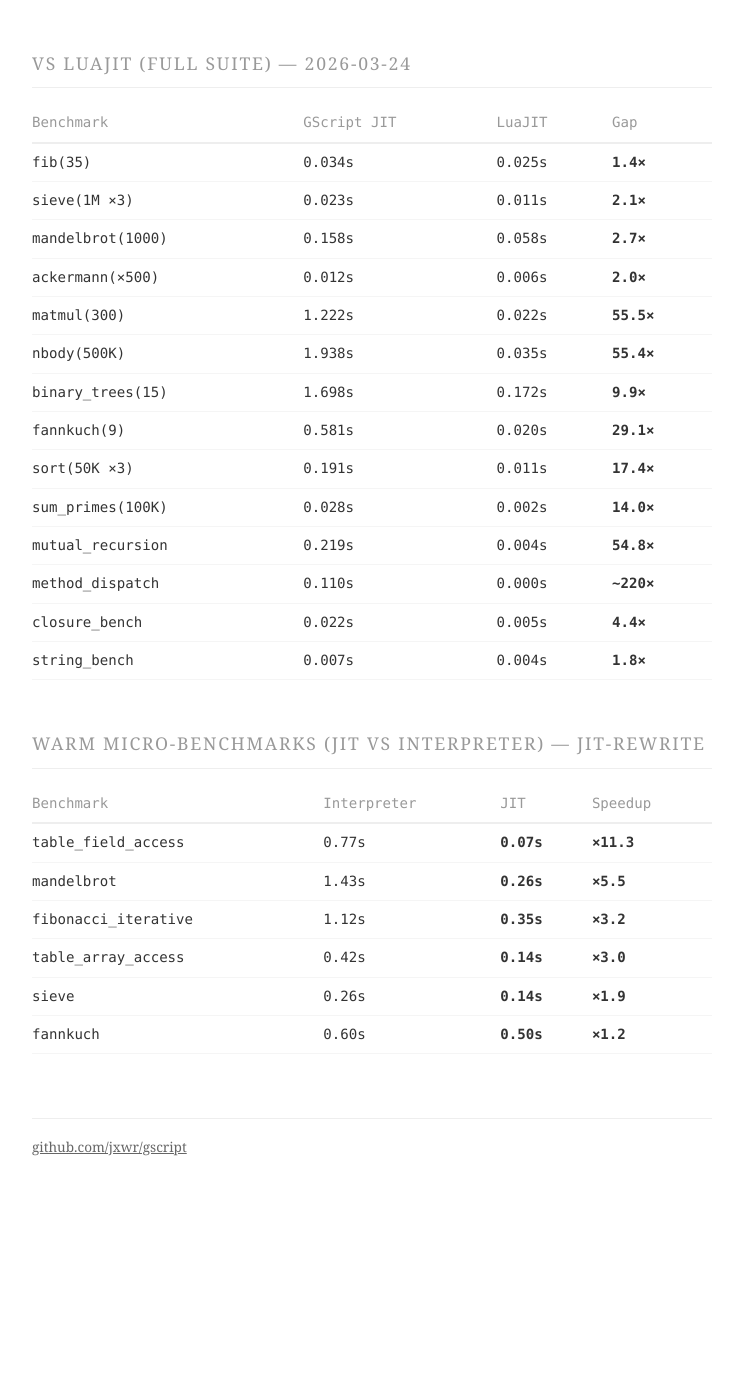
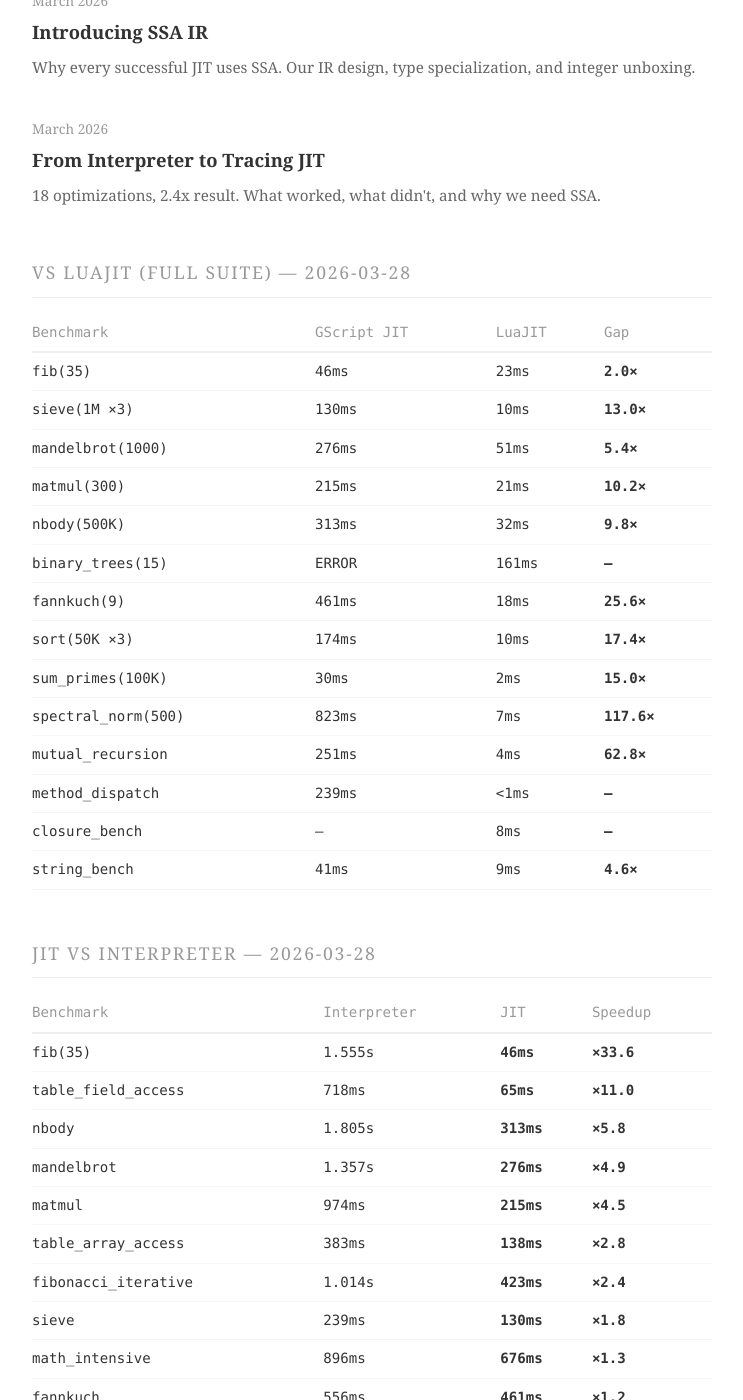
Before and after one commit to jxwr/gscript, a Jekyll site: the page docs/index.html, which Jekyll copies as it is, in a window 1280 px wide and 1400 px high, scrolled down 3260 px. Shown: the whole window, without its empty margins (268-1011 px from the left). Built offline with Jekyll 4.4.1, drawn with Linux system fonts in a browser that asks for light colours; before the commit the page ends 4500 px from its top, so only the background shows below that; some of the changed text lies outside the part shown.

Commit message:
Blog #19: Thirty-Three X + update all performance data
New blog post documenting this optimization round:
- Three bugs fixed (DIV float, BOX_INT slot-zero, shared memory)
- ssa_emit.go split (3121 → 8 files)
- Function-entry tracing with native BL self-calls
- fib(35): 1.55s → 46ms (33.6x speedup)

Updated performance tables in README.md, docs/index.html, CLAUDE.md
with fresh benchmark data (2026-03-28):
- 10 benchmarks with JIT speedup (was 6)
- fib: 33.6x, table_field: 11.0x, nbody: 5.8x, mandelbrot: 4.9x
- vs LuaJIT: fib at 2.0x gap (was 70x), nbody at 9.8x (was 55x)

Co-Authored-By: Claude Opus 4.6 (1M context) <noreply@anthropic.com>

```diff
--- a/docs/index.html
+++ b/docs/index.html
@@ -90,6 +90,13 @@
 <p class="subtitle">Notes on building a JIT compiler for GScript.</p>
 
 <h2>Posts</h2>
+
+<div class="post">
+  <span class="date">March 2026</span>
+  <br>
+  <a href="19-thirty-three-x">Thirty-Three X</a>
+  <p>Fixed the build, split the 3K-line emitter into 8 modules, and taught the compiler to recurse natively. fib(35) went from 1.55s to 46ms &mdash; 33.6x speedup, 2x behind LuaJIT. Three bugs found (DIV always returns float, BOX_INT slot-zero corruption, shared memory in nested self-calls), all fixed by observation.</p>
+</div>
 
 <div class="post">
   <span class="date">March 2026</span>
@@ -217,36 +224,40 @@
   <p>18 optimizations, 2.4x result. What worked, what didn't, and why we need SSA.</p>
 </div>
 
-<h2>vs LuaJIT (full suite) &mdash; 2026-03-24</h2>
+<h2>vs LuaJIT (full suite) &mdash; 2026-03-28</h2>
 
 <table>
   <tr><th>Benchmark</th><th>GScript JIT</th><th>LuaJIT</th><th>Gap</th></tr>
-  <tr><td>fib(35)</td><td>0.034s</td><td>0.025s</td><td>1.4&times;</td></tr>
-  <tr><td>sieve(1M &times;3)</td><td>0.023s</td><td>0.011s</td><td>2.1&times;</td></tr>
-  <tr><td>mandelbrot(1000)</td><td>0.158s</td><td>0.058s</td><td>2.7&times;</td></tr>
-  <tr><td>ackermann(&times;500)</td><td>0.012s</td><td>0.006s</td><td>2.0&times;</td></tr>
-  <tr><td>matmul(300)</td><td>1.222s</td><td>0.022s</td><td>55.5&times;</td></tr>
-  <tr><td>nbody(500K)</td><td>1.938s</td><td>0.035s</td><td>55.4&times;</td></tr>
-  <tr><td>binary_trees(15)</td><td>1.698s</td><td>0.172s</td><td>9.9&times;</td></tr>
-  <tr><td>fannkuch(9)</td><td>0.581s</td><td>0.020s</td><td>29.1&times;</td></tr>
-  <tr><td>sort(50K &times;3)</td><td>0.191s</td><td>0.011s</td><td>17.4&times;</td></tr>
-  <tr><td>sum_primes(100K)</td><td>0.028s</td><td>0.002s</td><td>14.0&times;</td></tr>
-  <tr><td>mutual_recursion</td><td>0.219s</td><td>0.004s</td><td>54.8&times;</td></tr>
-  <tr><td>method_dispatch</td><td>0.110s</td><td>0.000s</td><td>~220&times;</td></tr>
-  <tr><td>closure_bench</td><td>0.022s</td><td>0.005s</td><td>4.4&times;</td></tr>
-  <tr><td>string_bench</td><td>0.007s</td><td>0.004s</td><td>1.8&times;</td></tr>
+  <tr><td>fib(35)</td><td>46ms</td><td>23ms</td><td>2.0&times;</td></tr>
+  <tr><td>sieve(1M &times;3)</td><td>130ms</td><td>10ms</td><td>13.0&times;</td></tr>
+  <tr><td>mandelbrot(1000)</td><td>276ms</td><td>51ms</td><td>5.4&times;</td></tr>
+  <tr><td>matmul(300)</td><td>215ms</td><td>21ms</td><td>10.2&times;</td></tr>
+  <tr><td>nbody(500K)</td><td>313ms</td><td>32ms</td><td>9.8&times;</td></tr>
+  <tr><td>binary_trees(15)</td><td>ERROR</td><td>161ms</td><td>&mdash;</td></tr>
+  <tr><td>fannkuch(9)</td><td>461ms</td><td>18ms</td><td>25.6&times;</td></tr>
+  <tr><td>sort(50K &times;3)</td><td>174ms</td><td>10ms</td><td>17.4&times;</td></tr>
+  <tr><td>sum_primes(100K)</td><td>30ms</td><td>2ms</td><td>15.0&times;</td></tr>
+  <tr><td>spectral_norm(500)</td><td>823ms</td><td>7ms</td><td>117.6&times;</td></tr>
+  <tr><td>mutual_recursion</td><td>251ms</td><td>4ms</td><td>62.8&times;</td></tr>
+  <tr><td>method_dispatch</td><td>239ms</td><td>&lt;1ms</td><td>&mdash;</td></tr>
+  <tr><td>closure_bench</td><td>&mdash;</td><td>8ms</td><td>&mdash;</td></tr>
+  <tr><td>string_bench</td><td>41ms</td><td>9ms</td><td>4.6&times;</td></tr>
 </table>
 
-<h2>Warm Micro-benchmarks (JIT vs Interpreter) &mdash; jit-rewrite</h2>
+<h2>JIT vs Interpreter &mdash; 2026-03-28</h2>
 
 <table>
   <tr><th>Benchmark</th><th>Interpreter</th><th>JIT</th><th>Speedup</th></tr>
-  <tr><td>table_field_access</td><td>0.77s</td><td><b>0.07s</b></td><td><b>&times;11.3</b></td></tr>
-  <tr><td>mandelbrot</td><td>1.43s</td><td><b>0.26s</b></td><td><b>&times;5.5</b></td></tr>
-  <tr><td>fibonacci_iterative</td><td>1.12s</td><td><b>0.35s</b></td><td><b>&times;3.2</b></td></tr>
-  <tr><td>table_array_access</td><td>0.42s</td><td><b>0.14s</b></td><td><b>&times;3.0</b></td></tr>
-  <tr><td>sieve</td><td>0.26s</td><td><b>0.14s</b></td><td><b>&times;1.9</b></td></tr>
-  <tr><td>fannkuch</td><td>0.60s</td><td><b>0.50s</b></td><td><b>&times;1.2</b></td></tr>
+  <tr><td>fib(35)</td><td>1.555s</td><td><b>46ms</b></td><td><b>&times;33.6</b></td></tr>
+  <tr><td>table_field_access</td><td>718ms</td><td><b>65ms</b></td><td><b>&times;11.0</b></td></tr>
+  <tr><td>nbody</td><td>1.805s</td><td><b>313ms</b></td><td><b>&times;5.8</b></td></tr>
+  <tr><td>mandelbrot</td><td>1.357s</td><td><b>276ms</b></td><td><b>&times;4.9</b></td></tr>
+  <tr><td>matmul</td><td>974ms</td><td><b>215ms</b></td><td><b>&times;4.5</b></td></tr>
+  <tr><td>table_array_access</td><td>383ms</td><td><b>138ms</b></td><td><b>&times;2.8</b></td></tr>
+  <tr><td>fibonacci_iterative</td><td>1.014s</td><td><b>423ms</b></td><td><b>&times;2.4</b></td></tr>
+  <tr><td>sieve</td><td>239ms</td><td><b>130ms</b></td><td><b>&times;1.8</b></td></tr>
+  <tr><td>math_intensive</td><td>896ms</td><td><b>676ms</b></td><td><b>&times;1.3</b></td></tr>
+  <tr><td>fannkuch</td><td>556ms</td><td><b>461ms</b></td><td><b>&times;1.2</b></td></tr>
 </table>
 
 <footer>
```
Also changed, not shown: CLAUDE.md (+1 -1 lines), docs/19-thirty-three-x.md (added, +122 -0 lines), README.md.
